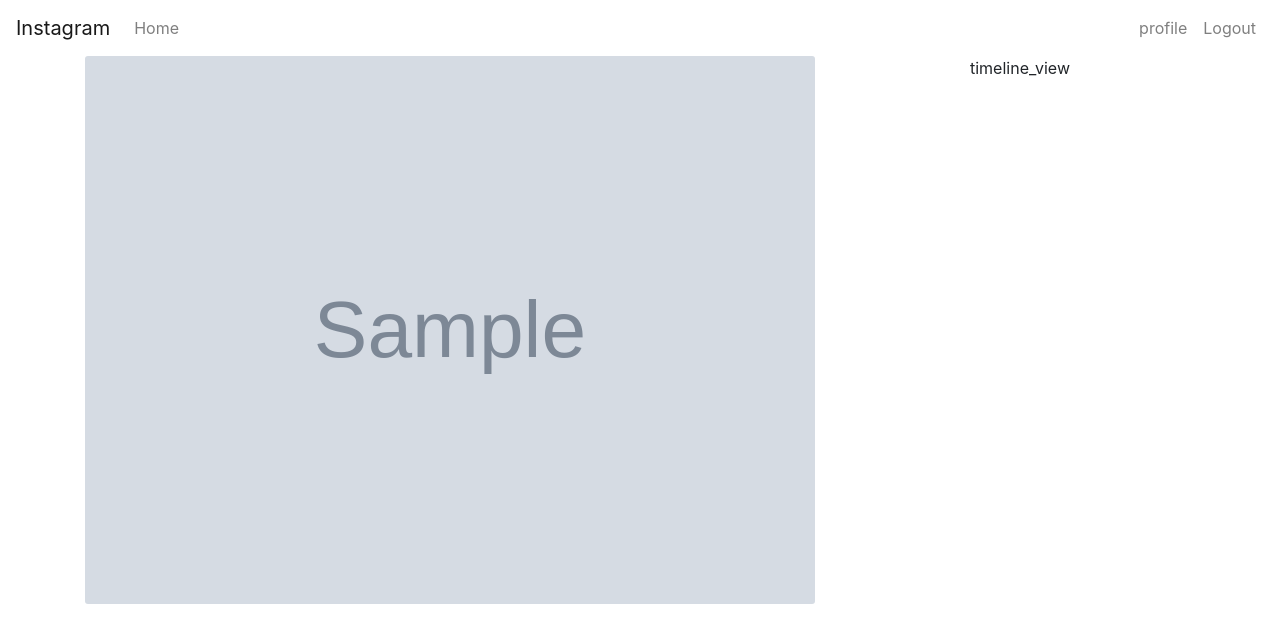
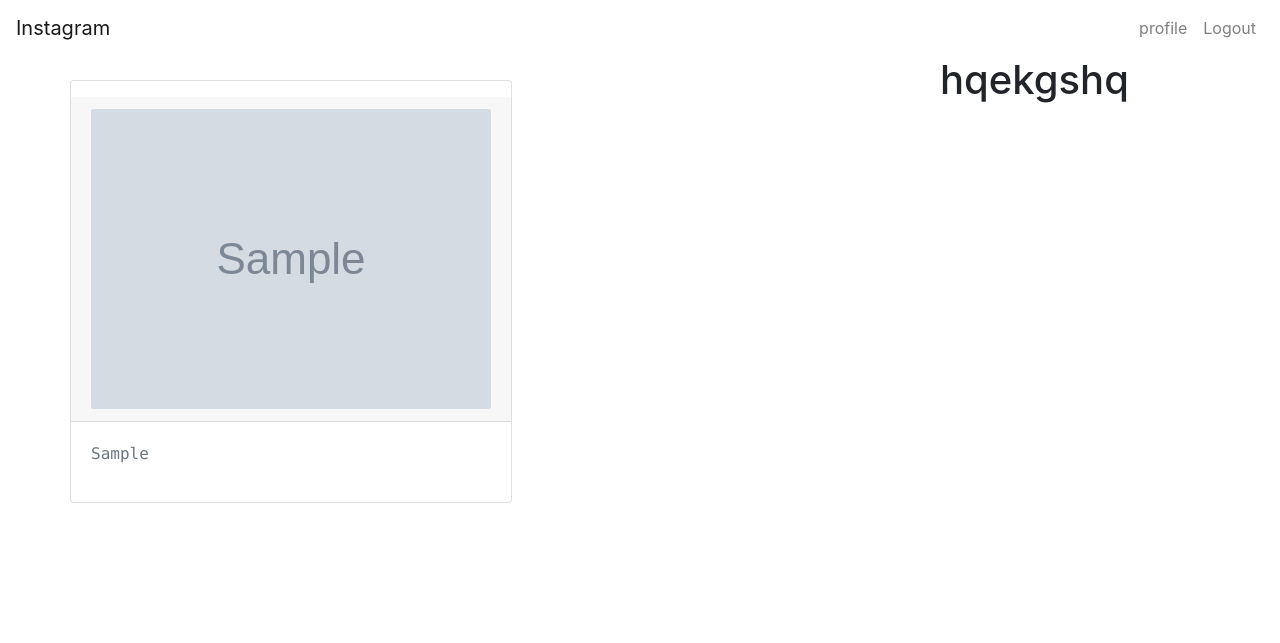
Before and after one commit to mugendinjue/instagram, a Django app: page /index/ in a window 1280 px wide. Shown: the top 643 px of the page. Run offline with Django 3.2, Linux system fonts and the light colour scheme; a user stored in the database is signed in; tables that the repository leaves empty hold one stand-in row (values such as "Sample post"); grey boxes marked "Sample" are stand-in pictures; some libraries are stand-ins or nearby versions.

Commit message:
add new style

```diff
--- a/insta/templates/main/index.html
+++ b/insta/templates/main/index.html
@@ -6,19 +6,27 @@
 
 <div class="container">
   <div class="row">
-    <div class="col-md-8">
+    <div class="col-md-9">
       {% if images %}
         {% for image in images %}
-        <img src="{{image.image.url}}" alt="" class="img-reponsive card-img">
+          <div class="row">
+            <div class="card pt-3 mt-4">
+              <div class="card-header">
+              <img src="{{image.image.url}}" alt="" class="card-img">
+            </div>
+            <div class="card-body">
+              <div>
+                <p class="text-muted text-monospace">{{image.caption}}</p>
+              </div>
+            </div>
+            </div>
+          </div>
         {% endfor %}
       {% endif %}
     </div>
-    <div class="col-md-4">
-      <p class="text-center">
-        timeline_view
-      </p>
+    <div class="col-md-3"><h1>hqekgshq</h1></div>
     </div>
   </div>
-</div>
+
 
 {% endblock %}
--- a/insta/templates/main/navbar.html
+++ b/insta/templates/main/navbar.html
@@ -1,12 +1,12 @@
 
-<nav class="navbar navbar-expand-md navbar-light">
+<nav class="navbar navbar-expand-md navbar-light ">
   <a href="{% url 'index' %}" class="navbar-brand mr-3">Instagram</a>
   <button class="navbar-toggler" type="button" data-toggle="collapse" data-target="#navbarToggle" aria-controls="navbarToggle" aria-expanded="false" aria-label="Toggle navigation">
   <span class="navbar-toggler-icon"></span>
   </button>
   <div class="collapse navbar-collapse" id="navbarToggle">
     <div class="navbar-nav mr-auto">
-      <a class="nav-item nav-link" href="{% url 'index' %}">Home</a>
+
 
     </div>
     <div class="navbar-nav">
```
